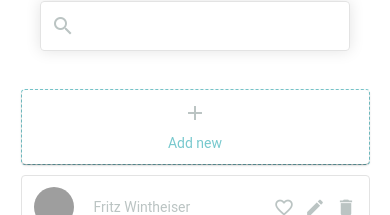
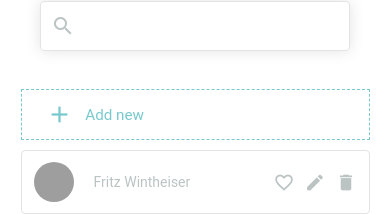
Before and after one commit to mladenkn/react-next-phonebook, a React (Create React App) app: page / in a window 390 px wide. Shown: the part 188-403 px from the top of the page. Built offline with nearby package versions, Linux system fonts and the light colour scheme; grey boxes are pictures that could not be loaded.

Commit message:
updated ContactList mobile style

```diff
--- a/src/ui-components/contact-list/ContactAdder.tsx
+++ b/src/ui-components/contact-list/ContactAdder.tsx
@@ -1,15 +1,13 @@
 import { contactAdderStyle } from "../../ui-design/contact-list/contactAdder";
 import React from 'react';
-import { Card, CardContent, Typography, Icon, Button, withStyles, WithStyles } from "@material-ui/core";
+import { Typography, Icon, ButtonBase, withStyles, WithStyles } from "@material-ui/core";
 
 const ContactAdder = ({classes}: WithStyles<typeof contactAdderStyle>) =>
-    <Button className={classes.root} disableRipple>
-        <Card className={`${classes.card}`}>
-            <CardContent className={`${classes.cardContent}`}>
-                <Icon className={classes.icon}>add</Icon>
-                <Typography className={classes.text}>Add new</Typography>
-            </CardContent>
-        </Card>
-    </Button>
+    <ButtonBase className={classes.root} disableRipple>
+        <div className={`${classes.content}`}>
+            <Icon className={classes.icon}>add</Icon>
+            <Typography className={classes.text}>Add new</Typography>
+        </div>
+    </ButtonBase>
 
 export default withStyles(contactAdderStyle)(ContactAdder)
--- a/src/ui-design/contact-list/contactAdder.ts
+++ b/src/ui-design/contact-list/contactAdder.ts
@@ -5,12 +5,7 @@ const ifXs = '@media (max-width: 600px)';
 
 export const contactAdderStyle = ({palette}: Theme) => createStyles({
     root: {
-        display: 'inline-flex',
         padding: 0,
-        '&:hover': {
-            'background-color': 'inherit'
-        },
-        textTransform: 'none',
         width: '100%',
         height: '100%',
         borderColor: palette.primary.light,
@@ -18,33 +13,22 @@ export const contactAdderStyle = ({palette}: Theme) => createStyles({
         borderWidth: 1,
         boxShadow: 'inherit',
     },
-    card: {
-        [ifSm]: {
-            padding: 0,
-        },
+    content: {
         [ifXs]: {
-            width: '100%'
-        },
-    },
-    cardContent: {
-        [ifSm]: {
-            padding: '5px 5px !important',
-            position: 'absolute',
-            top: '28%',
-            left: '35%',
-            textAlign: 'center',
-            color: palette.primary.light,
-        },
-        [ifXs]: {
-            padding: '11px 12px !important'
+            display: 'flex',
+            alignItems: 'center',
+            marginLeft: -200,
+            width: 110,
+            justifyContent: 'space-around',
+            padding: '11px 0px !important',
         },
     },
     icon: {
-        [ifSm]: {
-            fontSize: 27,
-        },
+        color: palette.primary.light,
+        fontSize: 27,
     },
     text: {
-        color: palette.primary.light
+        color: palette.primary.light,
+        fontSize: '0.95rem'
     }
 })
--- a/src/ui-design/contact-list/contactList.ts
+++ b/src/ui-design/contact-list/contactList.ts
@@ -10,6 +10,9 @@ export const contactListStyle = createStyles({
             flexWrap: 'wrap',
             flexDirection: 'row',
         },
+        [ifXs]: {
+            height: 74,
+        },
     },
     itemRoot: {
         [ifSm]: {
```
